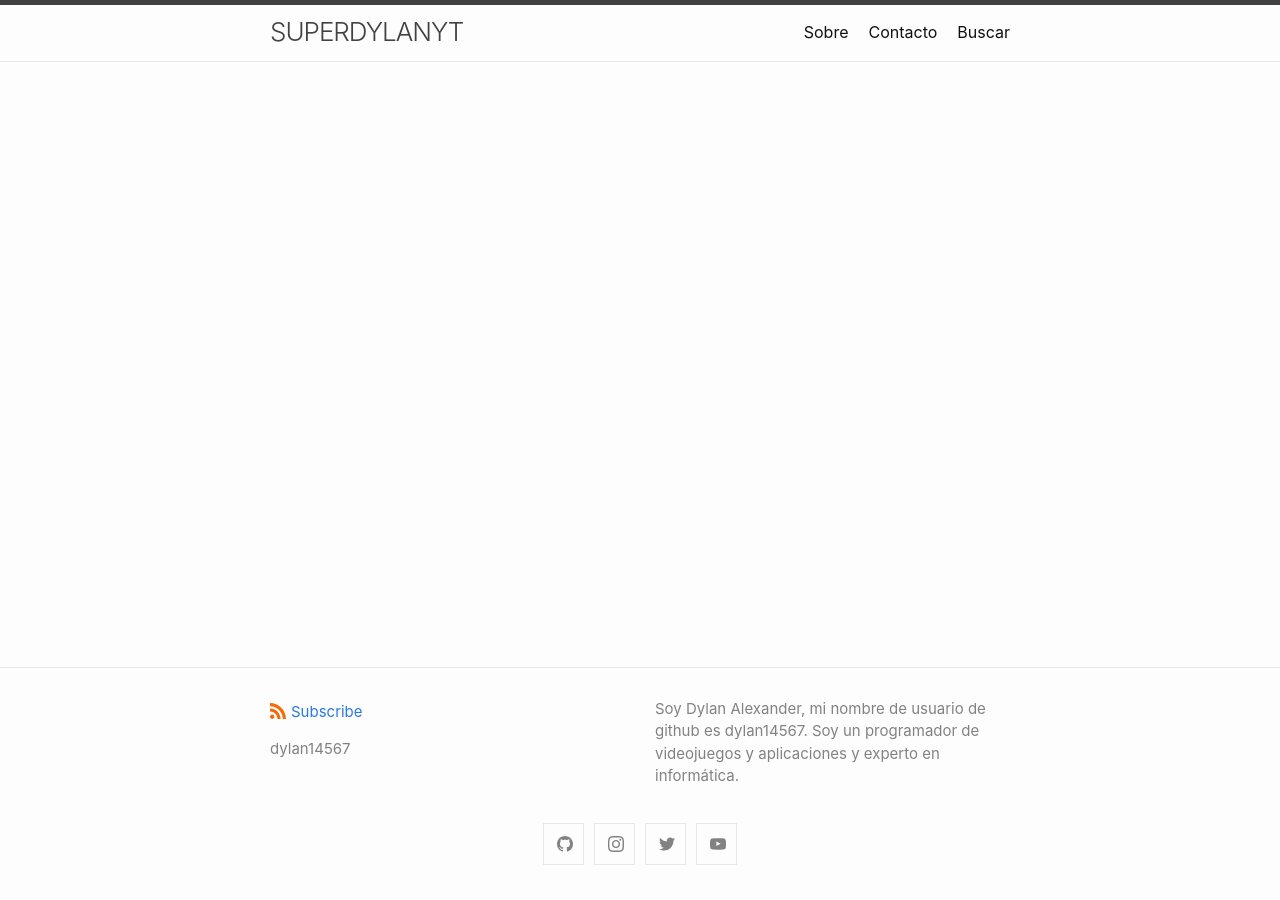
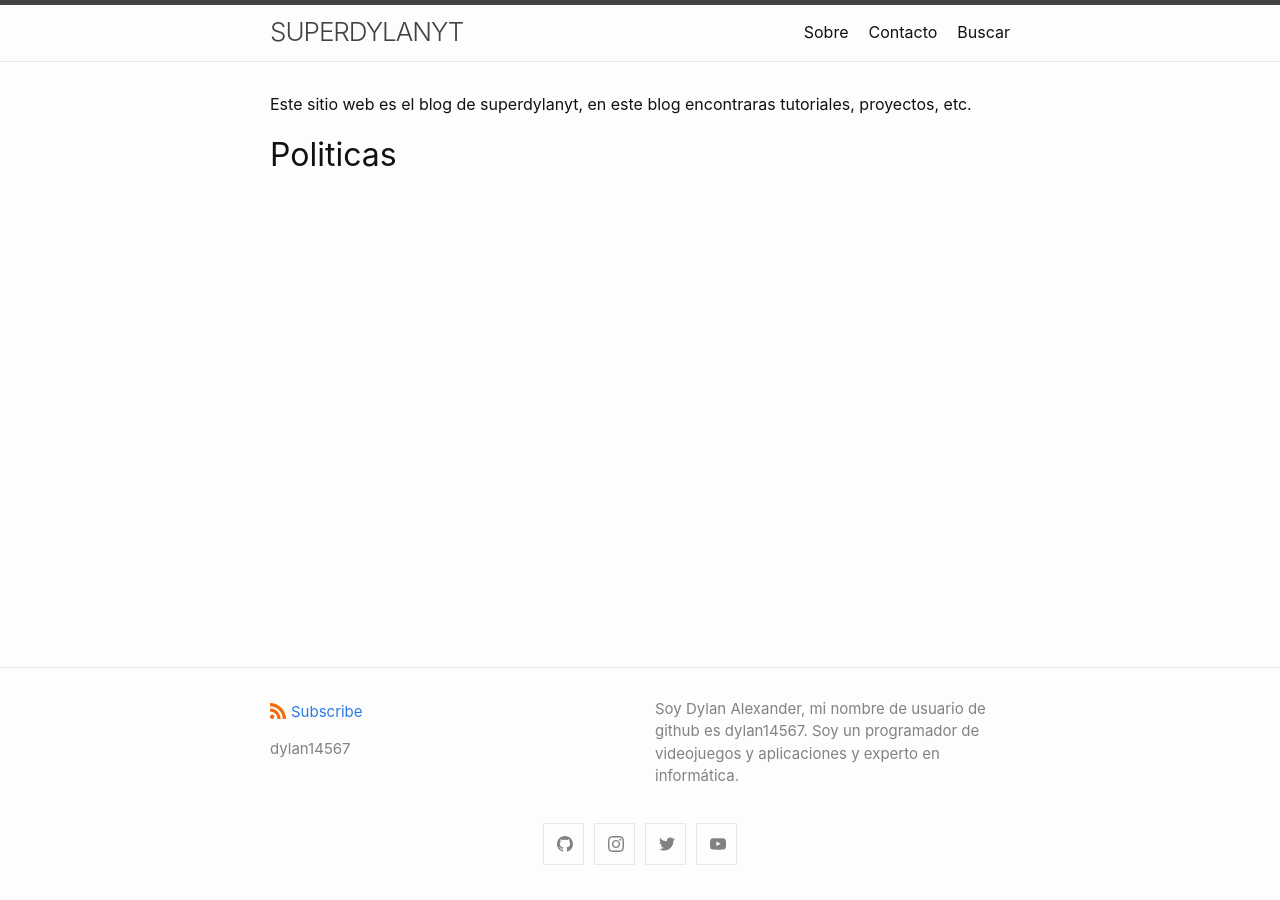
Before and after one commit to dylanmeca/dylanmeca.github.io, a Jekyll site: the page built from about.md, in a window 1280 px wide. Built offline with Jekyll 4.4.1, drawn with Linux system fonts in a browser that asks for light colours.

Commit message:
Update about.md

```diff
--- a/about.md
+++ b/about.md
@@ -2,3 +2,7 @@
 layout: default
 title: Sobre
 ---
+
+Este sitio web es el blog de superdylanyt, en este blog encontraras tutoriales, proyectos, etc.
+
+# Politicas
```
